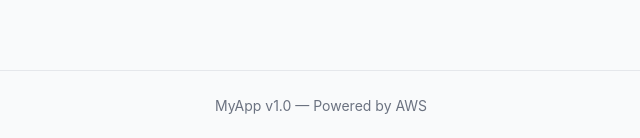
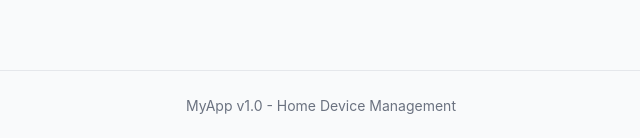
Before and after one commit to binhtq80/home-secure-app, a React (Vite) app in the folder frontend/: page /login in a window 1280 px wide. Shown: the part 730-868 px from the top of the page, without its empty margins (319-959 px from the left). Built offline with nearby package versions, Linux system fonts and the light colour scheme.

Commit message:
feat: Add a small footer at the bottom of all pages show

```diff
--- a/frontend/src/App.tsx
+++ b/frontend/src/App.tsx
@@ -51,7 +51,7 @@ export default function App() {
           <div className="app">
             <AppRoutes />
             <footer className="app-footer">
-              MyApp v1.0 — Powered by AWS
+              MyApp v1.0 - Home Device Management
             </footer>
           </div>
         </BrowserRouter>
```
